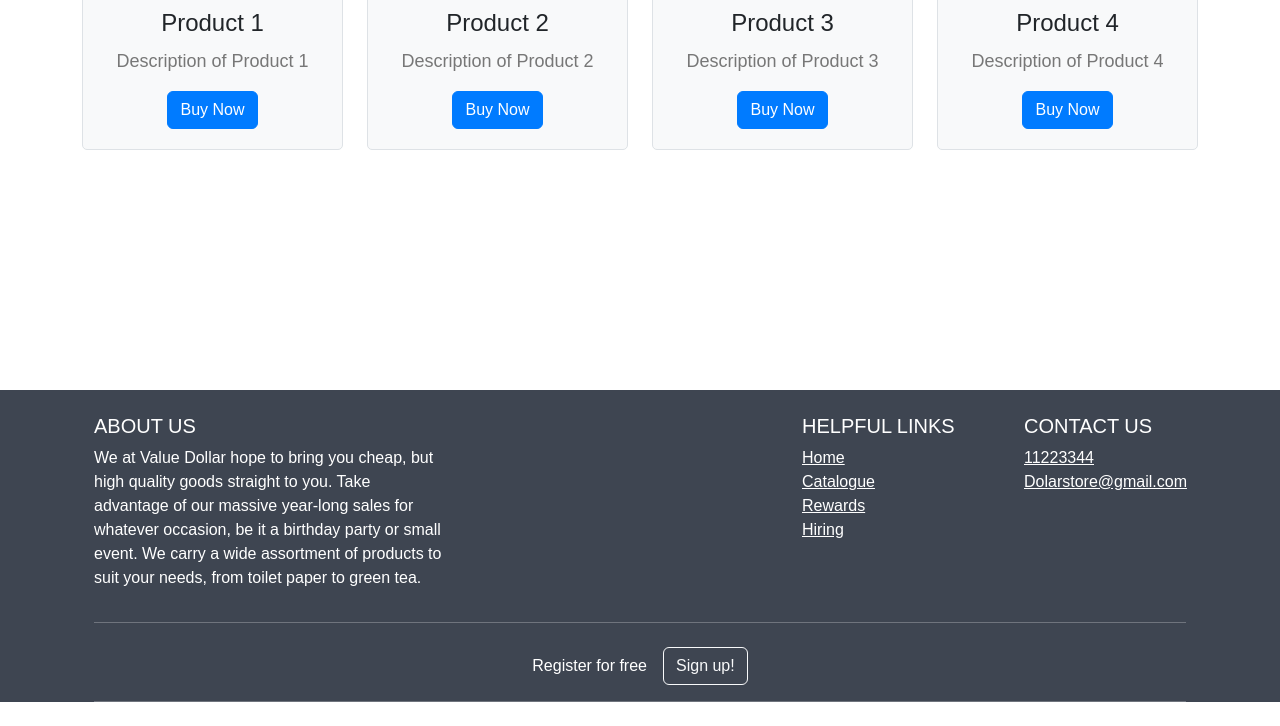
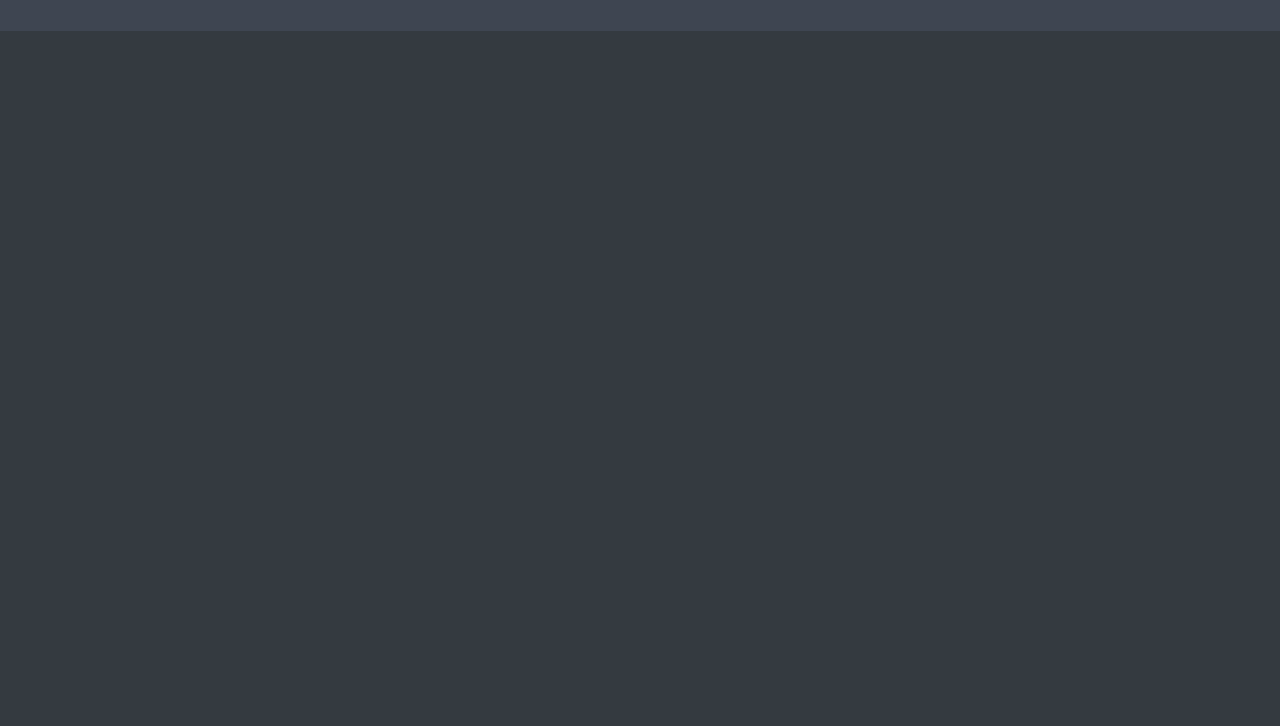
Before and after one commit to muhammadhasif128/Wesell-IT-project, a Flask app: page / in a window 1280 px wide. Shown: the part 1701-2427 px from the top of the page. After the commit the page ends 1732 px from the top, so only its background shows below. Run offline with Flask 3, Linux system fonts and the light colour scheme; some libraries are stand-ins or nearby versions.

Commit message:
first change

```diff
--- a/Wesell-IT project/main.py
+++ b/Wesell-IT project/main.py
@@ -4,18 +4,20 @@ import MySQLdb.cursors
 from flask_bcrypt import Bcrypt
 from flask_mail import Mail, Message
 import random, time
+import pymysql
 
 app = Flask(__name__)
 app.secret_key = 'your secret key'
 
 app.config['MYSQL_HOST'] = 'localhost'
 app.config['MYSQL_USER'] = 'root'
-app.config['MYSQL_PASSWORD'] = ''
+app.config['MYSQL_PASSWORD'] = 'JALALASSS'
 app.config['MYSQL_DB'] = 'project_db'
 
 mysql = MySQL(app)
 bcrypt = Bcrypt(app)
 
+# admin password = 123
 # Flask-Mail configuration for Gmail SMTP
 app.config['MAIL_SERVER'] = 'smtp.gmail.com'
 app.config['MAIL_PORT'] = 587
--- a/Wesell-IT project/templates/home.html
+++ b/Wesell-IT project/templates/home.html
@@ -161,7 +161,7 @@
         </div>
     </section>
 
-    <section class="page-section">
+    <!--<section class="page-section">
         <div class="container">
             <h2 class="section-heading">Featured Products</h2>
             <div class="row product-showcase">
@@ -199,7 +199,7 @@
                 </div>
             </div>
         </div>
-    </section>
+    </section>-->
 
     <script src="https://cdnjs.cloudflare.com/ajax/libs/font-awesome/5.15.3/js/all.min.js"></script>
     <script src="https://code.jquery.com/jquery-3.5.1.slim.min.js"></script>
--- a/Wesell-IT project/templates/includes/footer.html
+++ b/Wesell-IT project/templates/includes/footer.html
@@ -61,10 +61,10 @@
         </section>
         <!-- Section: Links -->
 
-        <hr class="mb-4"/>
+        <!--<hr class="mb-4"/>-->
 
         <!-- Section: CTA -->
-        <section class="">
+        <!--<section class="">
             <p class="d-flex justify-content-center align-items-center">
                 <span class="me-3">Register for free</span>
                 <a href="/login" class="btn btn-outline-light btn-rounded">
@@ -72,9 +72,9 @@
                 </a>
             </p>
         </section>
-        <!-- Section: CTA -->
+        <!- Section: CTA -->
 
-        <hr class="mb-4"/>
+        <!--<hr class="mb-4"/>-->
 
 
     </div>
```
